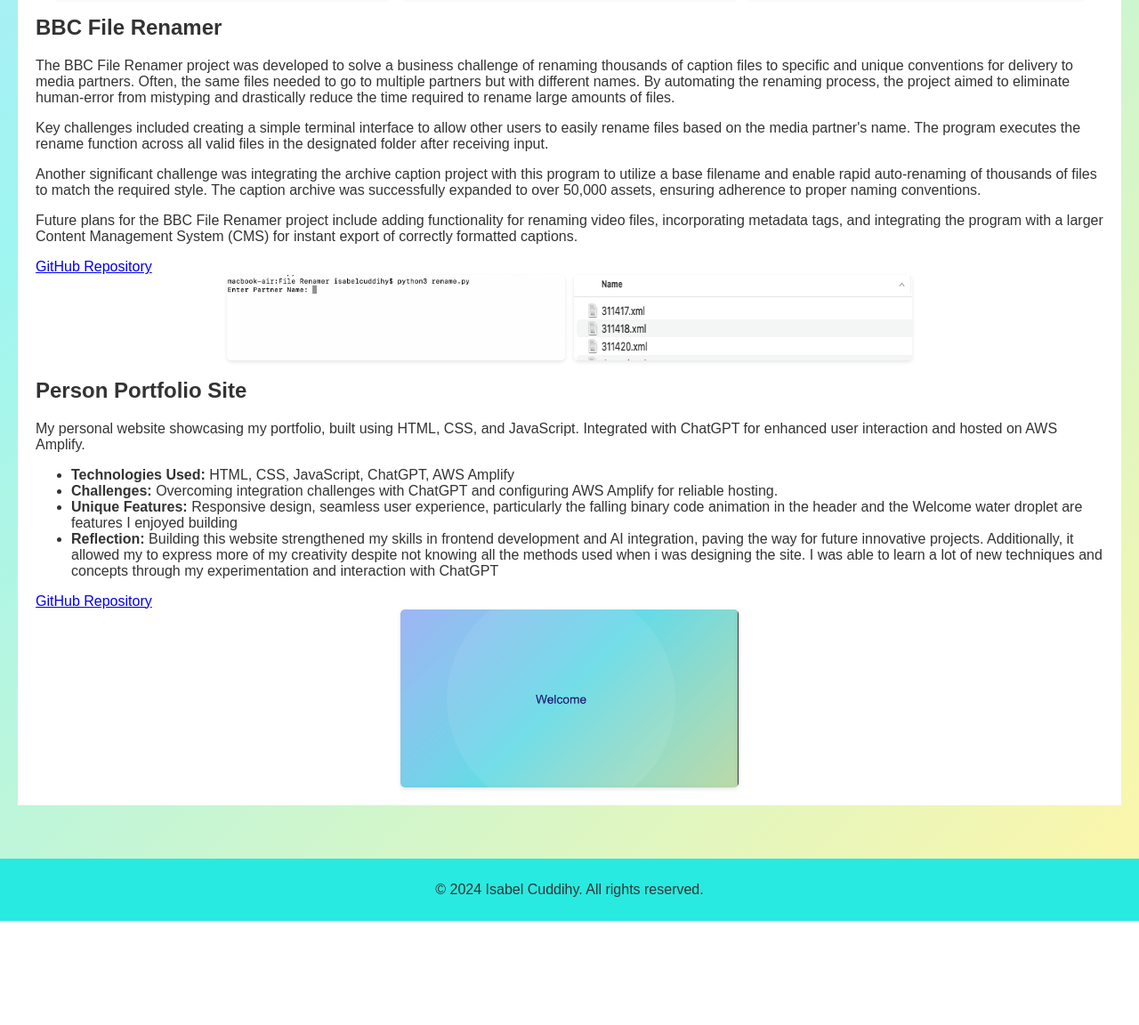
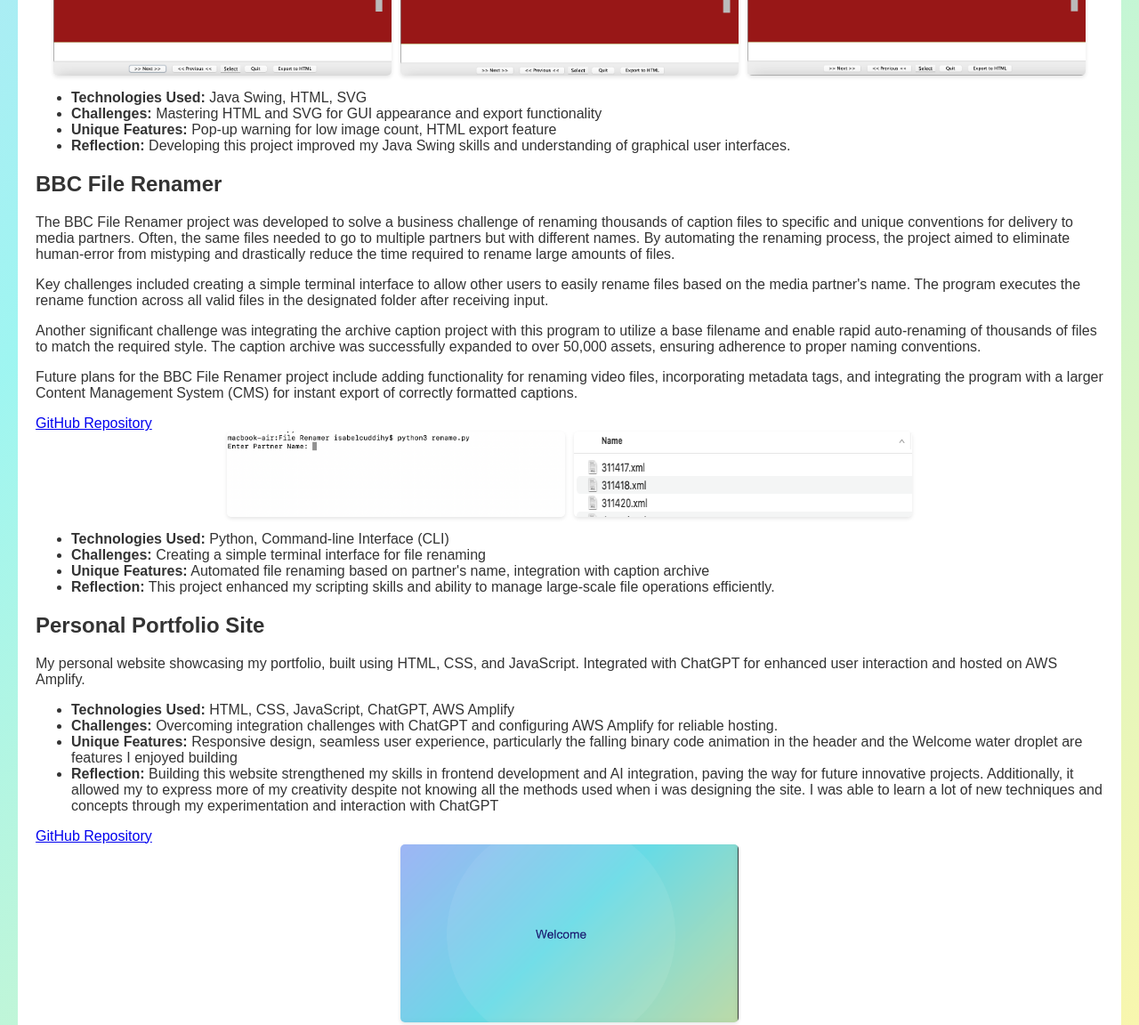
Before and after one commit to isabelcuddihy/portfolio_site, a website built with webpack: page src/projects.html in a window 1280 px wide. Shown: the part 1731-2883 px from the top of the page at 89% size. Before the commit the page ends 2766 px from the top, so only its background shows below. Built offline with nearby package versions, Linux system fonts and the light colour scheme; files whose address does not match are found by name.

Commit message:
formatting updates

```diff
--- a/src/projects.html
+++ b/src/projects.html
@@ -58,9 +58,15 @@
                     <img src="Mastermind_Win_Event.png" alt="Mastermind Player Wins">
                     <img src="Mastermind_Lose_Event.png" alt="Mastermind Player Loses">
                 </div>
+            </div>
+            <ul>
+                <li><strong>Technologies Used:</strong> Python, Turtle Graphics Library</li>
+                <li><strong>Challenges:</strong> Overcoming limitations of Python's standard library for game graphics</li>
+                <li><strong>Unique Features:</strong> Real-time leaderboard updates, color feedback system</li>
+                <li><strong>Reflection:</strong> Building this game enhanced my Python skills and game development capabilities.</li>
+            </ul>
+        </div>
 
-            </div>
-        </div>
         <div class="project">
             <h2>Shape Image Album</h2>
             <p>The Shape Image Album project utilizes the Java Swing library to create and manage collections of images composed of various shapes. It reads information from a text file and translates it into graphical representations displayed in a user-friendly interface.</p>
@@ -78,9 +84,15 @@
                     <img src="Photo_Album_Java_Image_EndofAlbum.png" alt="Photo Album Java Image End of Album">
                     <img src="Photo_Album_Java_Image_HTML_Export_with_Name.png" alt="Photo Album Java Image HTML Export with Name">
                 </div>
+            </div>
+            <ul>
+                <li><strong>Technologies Used:</strong> Java Swing, HTML, SVG</li>
+                <li><strong>Challenges:</strong> Mastering HTML and SVG for GUI appearance and export functionality</li>
+                <li><strong>Unique Features:</strong> Pop-up warning for low image count, HTML export feature</li>
+                <li><strong>Reflection:</strong> Developing this project improved my Java Swing skills and understanding of graphical user interfaces.</li>
+            </ul>
+        </div>
 
-            </div>
-        </div>
         <div class="project">
             <h2>BBC File Renamer</h2>
             <p>The BBC File Renamer project was developed to solve a business challenge of renaming thousands of caption files to specific and unique conventions for delivery to media partners. Often, the same files needed to go to multiple partners but with different names. By automating the renaming process, the project aimed to eliminate human-error from mistyping and drastically reduce the time required to rename large amounts of files.</p>
@@ -93,25 +105,30 @@
                     <img src="Terminal Interface.png" alt="BBC File Renamer Image 1">
                     <img src="Files Renamed.png" alt="BBC File Renamer Image 3">
                 </div>
+            </div>
+            <ul>
+                <li><strong>Technologies Used:</strong> Python, Command-line Interface (CLI)</li>
+                <li><strong>Challenges:</strong> Creating a simple terminal interface for file renaming</li>
+                <li><strong>Unique Features:</strong> Automated file renaming based on partner's name, integration with caption archive</li>
+                <li><strong>Reflection:</strong> This project enhanced my scripting skills and ability to manage large-scale file operations efficiently.</li>
+            </ul>
+        </div>
 
-            </div>
-        </div>
         <div class="project">
-            <h2>Person Portfolio Site</h2>
+            <h2>Personal Portfolio Site</h2>
             <p>My personal website showcasing my portfolio, built using HTML, CSS, and JavaScript. Integrated with ChatGPT for enhanced user interaction and hosted on AWS Amplify.</p>
             <ul>
                 <li><strong>Technologies Used:</strong> HTML, CSS, JavaScript, ChatGPT, AWS Amplify</li>
                 <li><strong>Challenges:</strong> Overcoming integration challenges with ChatGPT and configuring AWS Amplify for reliable hosting.</li>
                 <li><strong>Unique Features:</strong> Responsive design, seamless user experience, particularly the falling binary code animation in the header and the Welcome water droplet are features I enjoyed building</li>
                 <li><strong>Reflection:</strong> Building this website strengthened my skills in frontend development and AI integration, paving the way for future innovative projects. Additionally, it allowed my to express more of my creativity despite not knowing all the methods used when i was designing the site. I was able to learn a lot of new techniques and concepts through my experimentation and interaction with ChatGPT</li>
-            </ul><div class="project-details">
-            <a href="https://github.com/isabelcuddihy/portfolio_site" target="_blank" class="github-link">GitHub Repository</a>
-            <div class="project-images">
-                <img src="Welcome_Droplet.png" alt="Welcome Rain Droplet Landing Page">
-
+            </ul>
+            <div class="project-details">
+                <a href="https://github.com/isabelcuddihy/portfolio_site" target="_blank" class="github-link">GitHub Repository</a>
+                <div class="project-images">
+                    <img src="Welcome_Droplet.png" alt="Welcome Rain Droplet Landing Page">
+                </div>
             </div>
-
-        </div>
         </div>
     </section>
 </main>
```
Also changed, not shown: src/home.html (+2 -5 lines).
